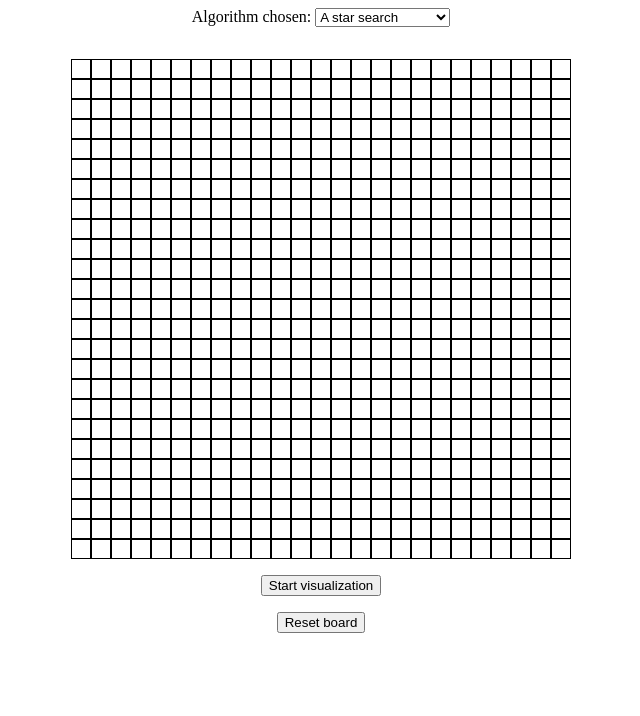
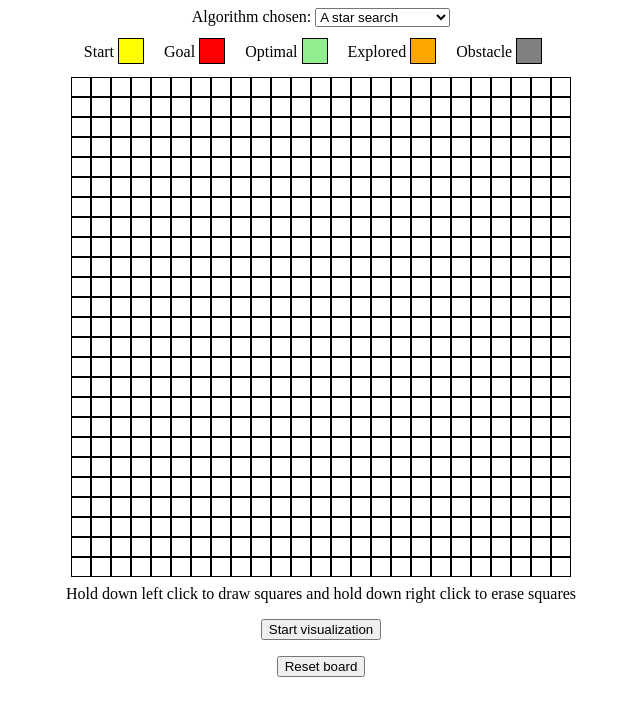
Before and after one commit to nabinchaulagain/pathfinding, a website built with Parcel: page index.html in a window 1280 px wide. Shown: the whole page, without its empty margins (319-959 px from the left). Built offline with nearby package versions, Linux system fonts and the light colour scheme.

Commit message:
visual things

```diff
--- a/index.html
+++ b/index.html
@@ -16,13 +16,30 @@
         <option>Dijkstra's algorithm</option>
       </select>
     </div>
+    <div id="legend">
+      Start
+      <div id="start"></div>
+      Goal
+      <div id="goal"></div>
+      Optimal
+      <div id="optimal"></div>
+      Explored
+      <div id="explored"></div>
+      Obstacle
+      <div id="obstacle"></div>
+    </div>
     <canvas id="canvas"></canvas>
+    <div style="margin-top: 8px">
+      Hold down left click to draw squares and hold down right click to erase
+      squares
+    </div>
     <div>
       <button id="startVisBtn">Start visualization</button>
     </div>
     <div style="margin-top: 16px">
       <button id="resetBoardBtn">Reset board</button>
     </div>
+
     <script src="src/index.ts"></script>
   </body>
 </html>
--- a/src/Square.ts
+++ b/src/Square.ts
@@ -58,10 +58,10 @@ class Square {
     this.color = Color.Yellow;
   }
   makeVisited(): void {
-    this.color = Color.Green;
+    this.color = Color.Orange;
   }
   makeOptimal(): void {
-    this.color = Color.Orange;
+    this.color = Color.Green;
   }
 
   isObstacle(): boolean {
@@ -77,7 +77,7 @@ class Square {
     return this.color === Color.Green;
   }
   isOptimal(): boolean {
-    return this.color == Color.Orange;
+    return this.color === Color.Orange;
   }
   updateNeighbors(squares: Squares, numRows: number): void {
     this.neighbors = [];
--- a/styles/index.css
+++ b/styles/index.css
@@ -3,7 +3,7 @@
   height: 500px;
   display: block;
   margin: auto;
-  margin-top: 32px;
+  margin-top: 16px;
 }
 body {
   text-align: center;
@@ -11,3 +11,33 @@ body {
 #startVisBtn {
   margin-top: 16px;
 }
+#legend {
+  margin-top: 16px;
+}
+
+#legend > div {
+  width: 24px;
+  height: 24px;
+  display: inline-block;
+  margin: -7px 0px;
+  margin-right: 16px;
+  background: black;
+  border: 1px solid black;
+}
+#legend > #start {
+  background: yellow;
+}
+
+#legend > #goal {
+  background: red;
+}
+#legend > #optimal {
+  background: lightgreen;
+}
+#legend > #explored {
+  background: orange;
+}
+
+#legend > #obstacle {
+  background: grey;
+}
```
